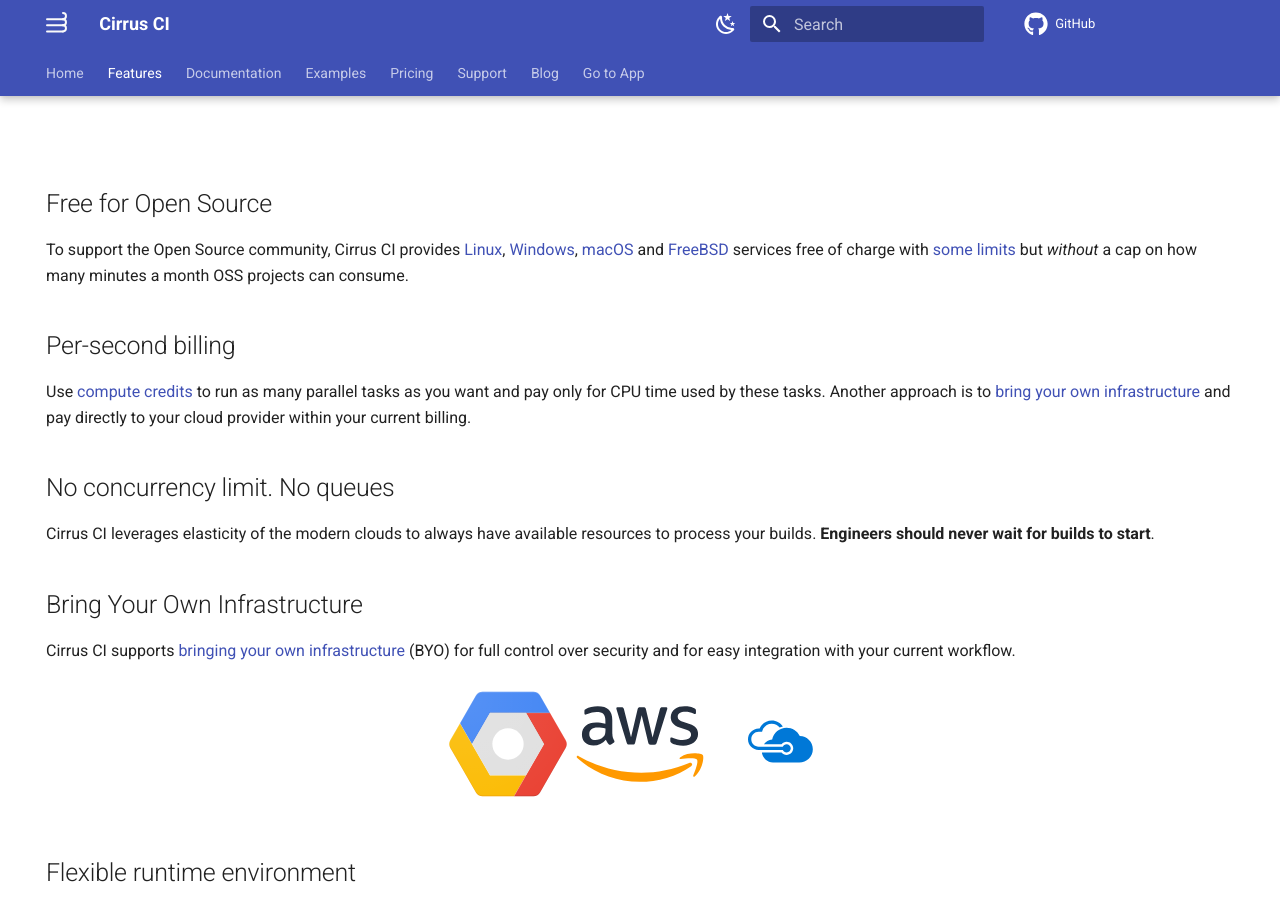
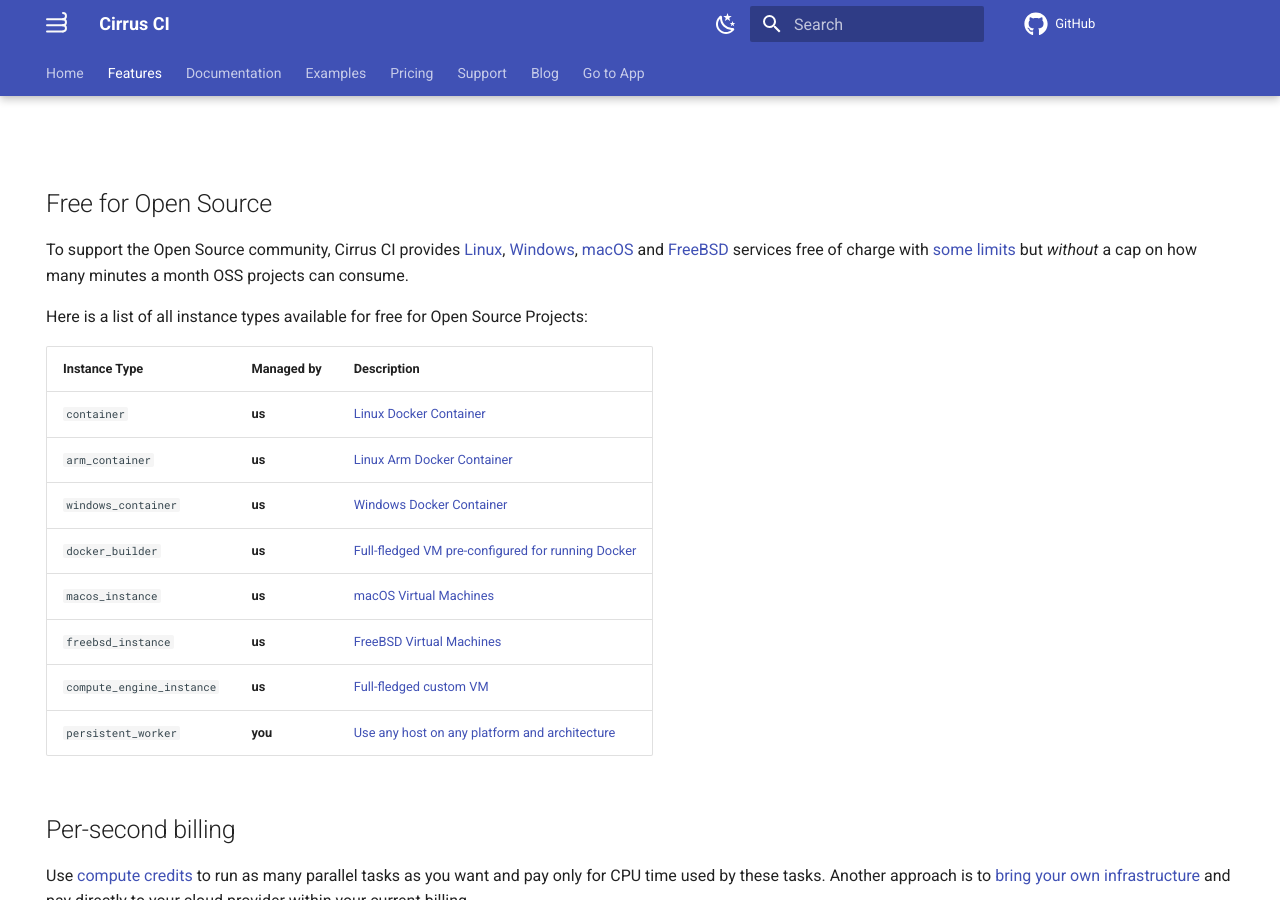
Before and after one commit to cirruslabs/cirrus-ci-docs, an MkDocs documentation site: the page built from docs/features.md, in a window 1280 px wide and 900 px high. Built offline with MkDocs 1.6.1 and Material for MkDocs 9.7.7, drawn with Linux system fonts in a browser that asks for light colours; emoji names are drawn with the system emoji font; comment, search, counter and statistics services are not loaded.

Commit message:
Improve discoverability of all the supported instances (#909)
By having a table on the features page

```diff
--- a/docs/features.md
+++ b/docs/features.md
@@ -7,6 +7,27 @@ hide:
 
 To support the Open Source community, Cirrus CI provides [Linux](guide/linux.md), [Windows](guide/windows.md), [macOS](guide/macOS.md) and [FreeBSD](guide/FreeBSD.md)
 services free of charge with [some limits](faq.md#are-there-any-limits) but *without* a cap on how many minutes a month OSS projects can consume.
+
+Here is a list of all instance types available for free for Open Source Projects:
+
+Instance Type              | Managed by | Description
+-------------------------- | ---------- | -----------------------
+`container`                | **us**     | [Linux Docker Container][container]
+`arm_container`            | **us**     | [Linux Arm Docker Container][container]
+`windows_container`        | **us**     | [Windows Docker Container][windows_container]
+`docker_builder`           | **us**     | [Full-fledged VM pre-configured for running Docker][docker_builder]
+`macos_instance`           | **us**     | [macOS Virtual Machines][macos_instance]
+`freebsd_instance`         | **us**     | [FreeBSD Virtual Machines][freebsd_instance]
+`compute_engine_instance`  | **us**     | [Full-fledged custom VM][compute_engine_instance]
+`persistent_worker`        | **you**    | [Use any host on any platform and architecture][persistent_worker]
+
+[container]: linux.md
+[windows_container]: windows.md
+[docker_builder]: docker-builder-vm.md
+[macos_instance]: macOS.md
+[freebsd_instance]: FreeBSD.md
+[compute_engine_instance]: custom-vms.md
+[persistent_worker]: persistent-workers.md
 
 ## Per-second billing
 
```
